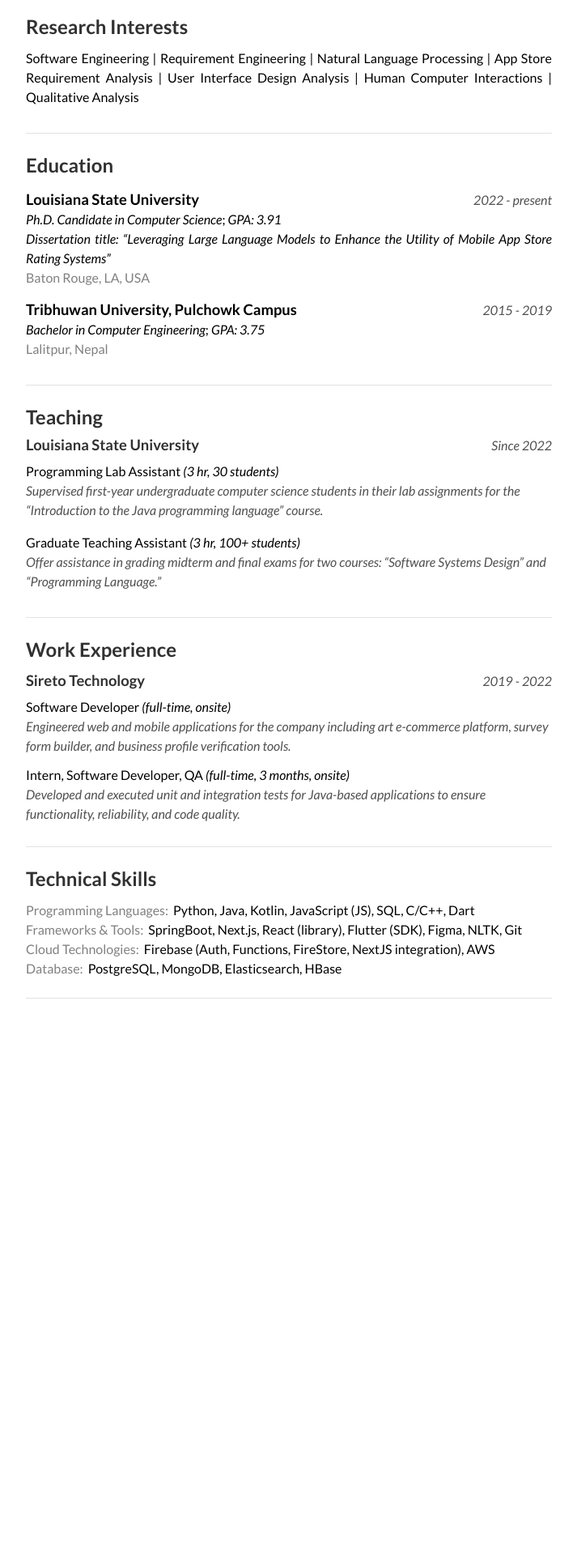
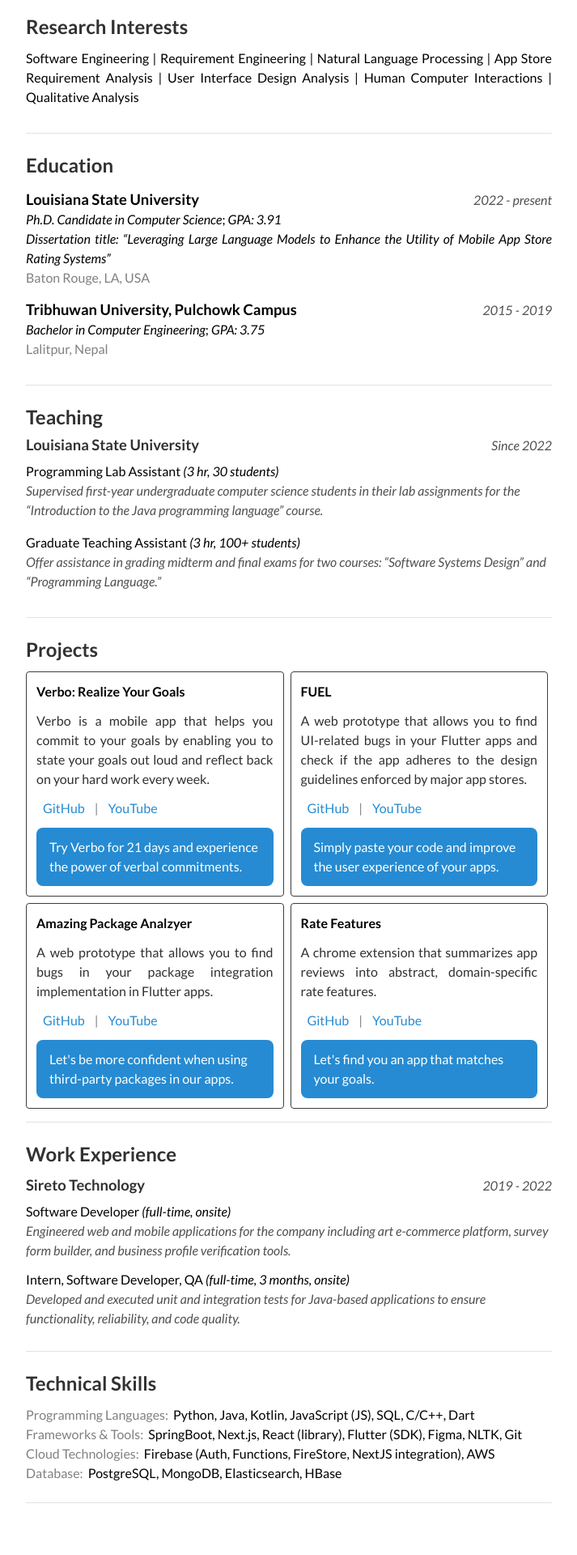
Before and after one commit to ShristiShrestha/ShristiShrestha.github.io, a Jekyll site: the page built from index.html, in a window 1280 px wide. Shown: the part 708-2628 px from the top of the page at 81% size, without its empty margins (417-1130 px from the left). Built offline with Jekyll 4.4.1, drawn with Linux system fonts in a browser that asks for light colours; the list of posts is cut into pages by our own code.

Commit message:
wip projects list

```diff
--- /dev/null
+++ b/_data/projects.json
@@ -0,0 +1,70 @@
+[
+    {
+        "title": "Verbo: Realize Your Goals",
+        "description": "Verbo is a mobile app that helps you commit to your goals by enabling you to state your goals out loud and reflect back on your hard work every week.",
+        "footerText": "Try Verbo for 21 days and experience the power of verbal commitments.",
+        "image": "/profile_2.png",
+        "video": "/profile_2.png",
+        "links": [
+            {
+                "label": "GitHub",
+                "url": "https://github.com/ShristiShrestha/project-ideas/tree/verbo-flutter-app"
+            },
+            {
+                "label": "YouTube",
+                "url": "https://youtube.com"
+            }
+        ]
+    },
+    {
+        "title": "FUEL",
+        "description": "A web prototype that allows you to find UI-related bugs in your Flutter apps and check if the app adheres to the design guidelines enforced by major app stores.",
+        "footerText": "Simply paste your code and improve the user experience of your apps.",
+        "image": "/profile_2.png",
+        "video": "/profile_2.png",
+        "links": [
+            {
+                "label": "GitHub",
+                "url": "https://github.com/ShristiShrestha/project-ideas/tree/verbo-flutter-app"
+            },
+            {
+                "label": "YouTube",
+                "url": "https://youtube.com"
+            }
+        ]
+    },
+     {
+        "title": "Amazing Package Analzyer",
+        "description": "A web prototype that allows you to find bugs in your package integration implementation in Flutter apps.",
+        "footerText": "Let's be more confident when using third-party packages in our apps.",
+        "image": "/profile_2.png",
+        "video": "/profile_2.png",
+        "links": [
+            {
+                "label": "GitHub",
+                "url": "https://github.com/ShristiShrestha/project-ideas/tree/verbo-flutter-app"
+            },
+            {
+                "label": "YouTube",
+                "url": "https://youtube.com"
+            }
+        ]
+    },
+    {
+        "title": "Rate Features",
+        "description": "A chrome extension that summarizes app reviews into abstract, domain-specific rate features.",
+        "footerText": "Let's find you an app that matches your goals.",
+        "image": "/profile_2.png",
+        "video": "/profile_2.png",
+        "links": [
+            {
+                "label": "GitHub",
+                "url": "https://github.com/ShristiShrestha/project-ideas/tree/verbo-flutter-app"
+            },
+            {
+                "label": "YouTube",
+                "url": "https://youtube.com"
+            }
+        ]
+    }
+]
--- a/public/css/global.css
+++ b/public/css/global.css
@@ -93,3 +93,64 @@
     border-bottom: 1px solid #e2e2e2;
     padding: 16px 0;
 }
+
+/* project card */
+
+.project-card{
+    /* width: 48%; */
+    align-content: start;
+    /* min-height: 360px; */
+    padding: 12px;
+    border: 1px solid #3d3d3d;
+    border-radius: 4px;
+    /* background-color: #fcfcfc; */
+    row-gap: 12px;
+    /* box-shadow: 0 2px 4px rgba(0, 0, 0, 0.1); */
+    /* transition: box-shadow 0.3s ease; */
+}
+
+.project-link{
+    padding: 0 8px;
+    /* border-right: 1px solid rgb(174, 173, 173); */
+}
+
+.project-link-label{
+    color: #268bd2;
+    text-decoration: none;
+}
+
+.project-link-label:hover{
+    text-decoration: underline;
+}
+
+.project-footer{
+    padding: 12px 16px;
+    color: white;
+    border-radius: 8px;
+    background-color: #268bd2;
+    cursor: pointer;
+}
+
+.projects-ul li{
+    width: 49%;
+}
+
+@media(max-width:650px) {
+   .projects-ul li{
+       width: 100%;
+    }
+}
+
+/* text styles */
+
+.text-white{
+    color: white;
+}
+
+.text-gray{
+    color: gray;
+}
+
+.text-black{
+    color: black;
+}
```
Also changed, not shown: _includes/components/projects.html (+23 -0 lines), _posts/2024-10-14-.md (+1 -0 lines).
